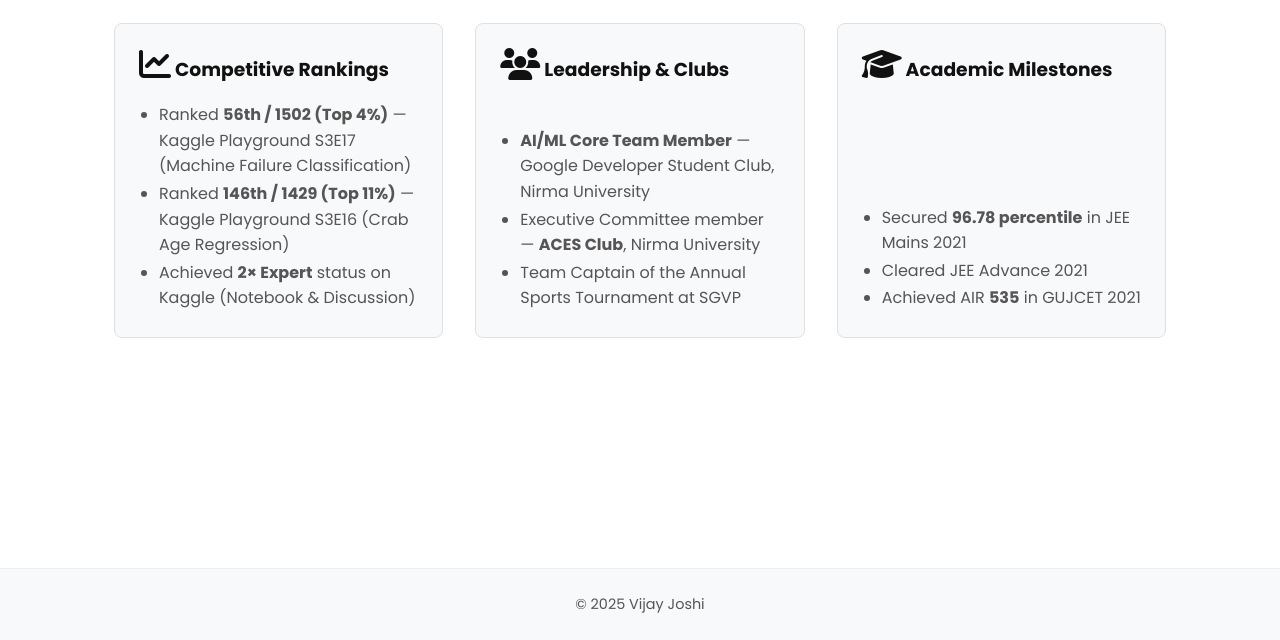
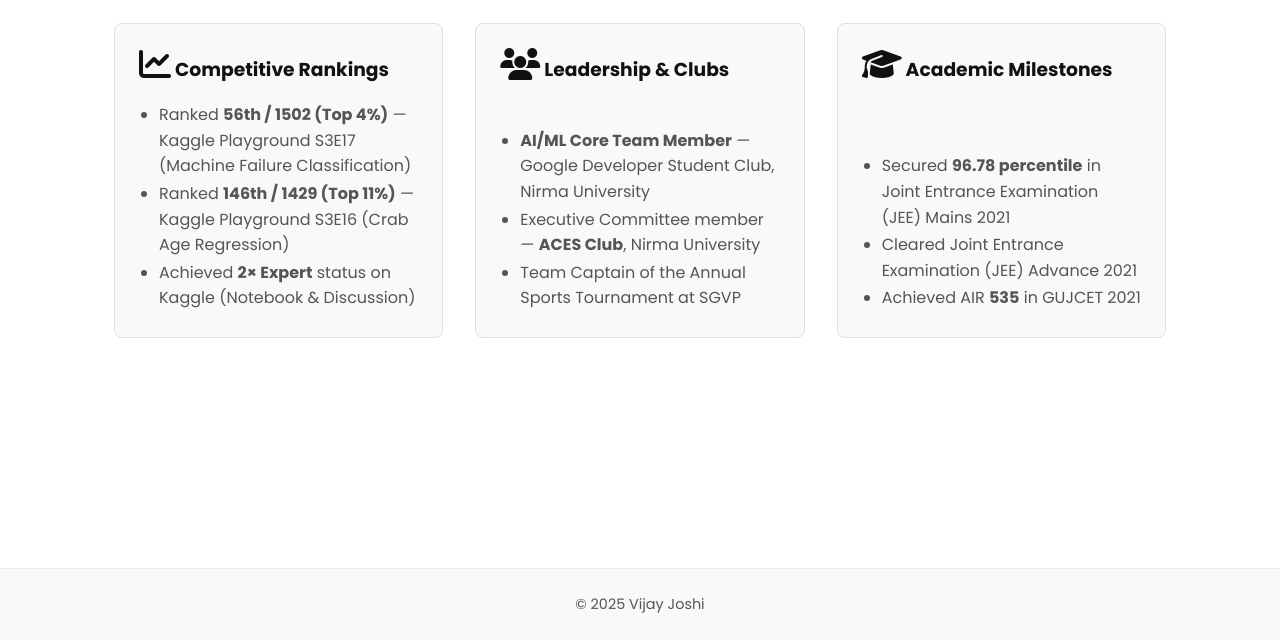
Before and after one commit to VijayJoshi17/portfolio, a plain HTML site: page achievements.html in a window 1280 px wide. Shown: the part 172-812 px from the top of the page. Drawn offline with Linux system fonts and the light colour scheme.

Commit message:
Update achievements.html

```diff
--- a/achievements.html
+++ b/achievements.html
@@ -56,8 +56,8 @@
             <div class="card">
                 <h3><i class="fas fa-graduation-cap"></i> Academic Milestones</h3>
                 <ul>
-                    <li>Secured <b>96.78 percentile</b> in JEE Mains 2021</li>
-                    <li>Cleared JEE Advance 2021</li>
+                    <li>Secured <b>96.78 percentile</b> in Joint Entrance Examination (JEE) Mains 2021</li>
+                    <li>Cleared Joint Entrance Examination (JEE) Advance 2021</li>
                     <li>Achieved AIR <b>535</b> in GUJCET 2021</li>
                 </ul>
             </div>
```
